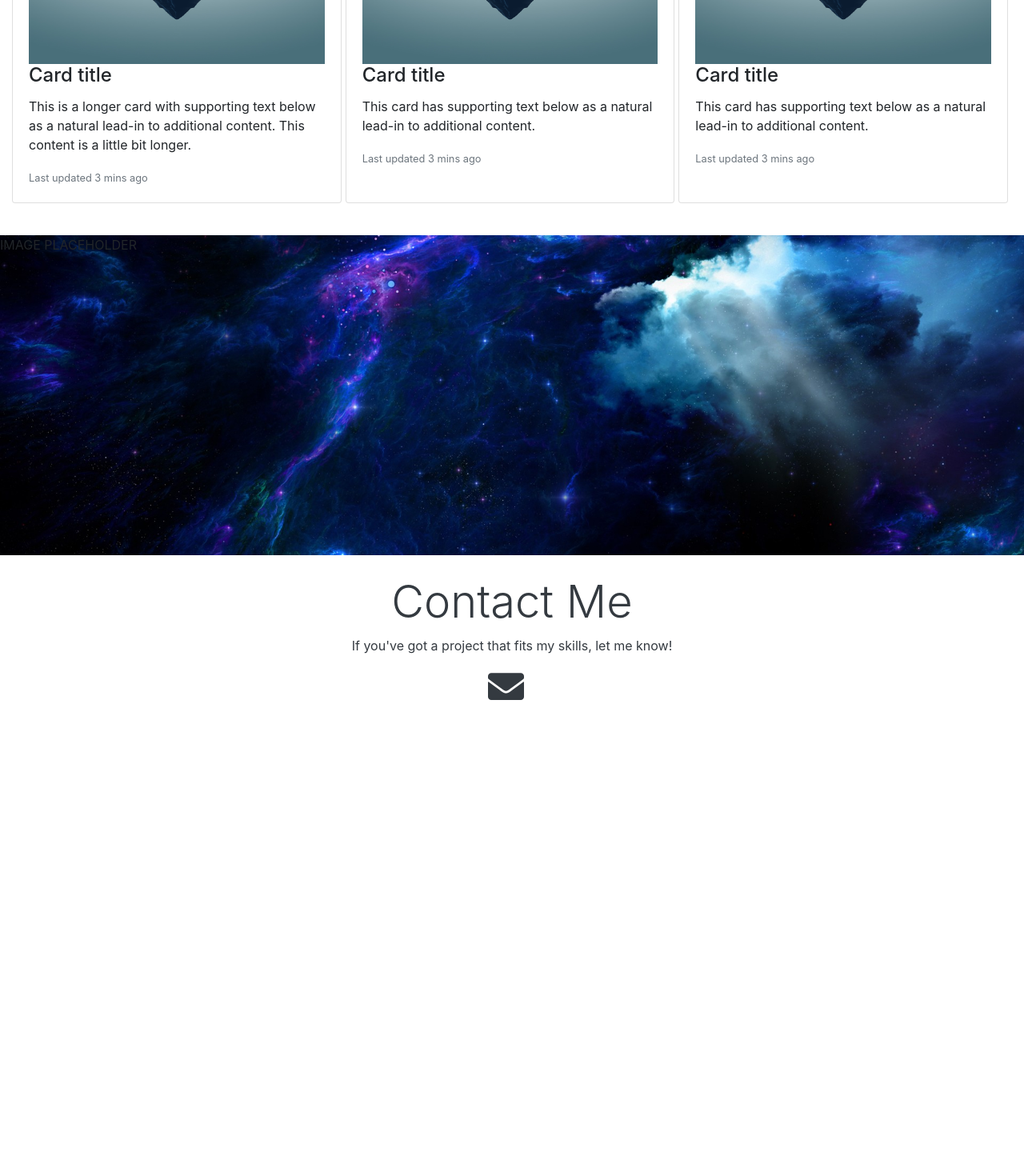
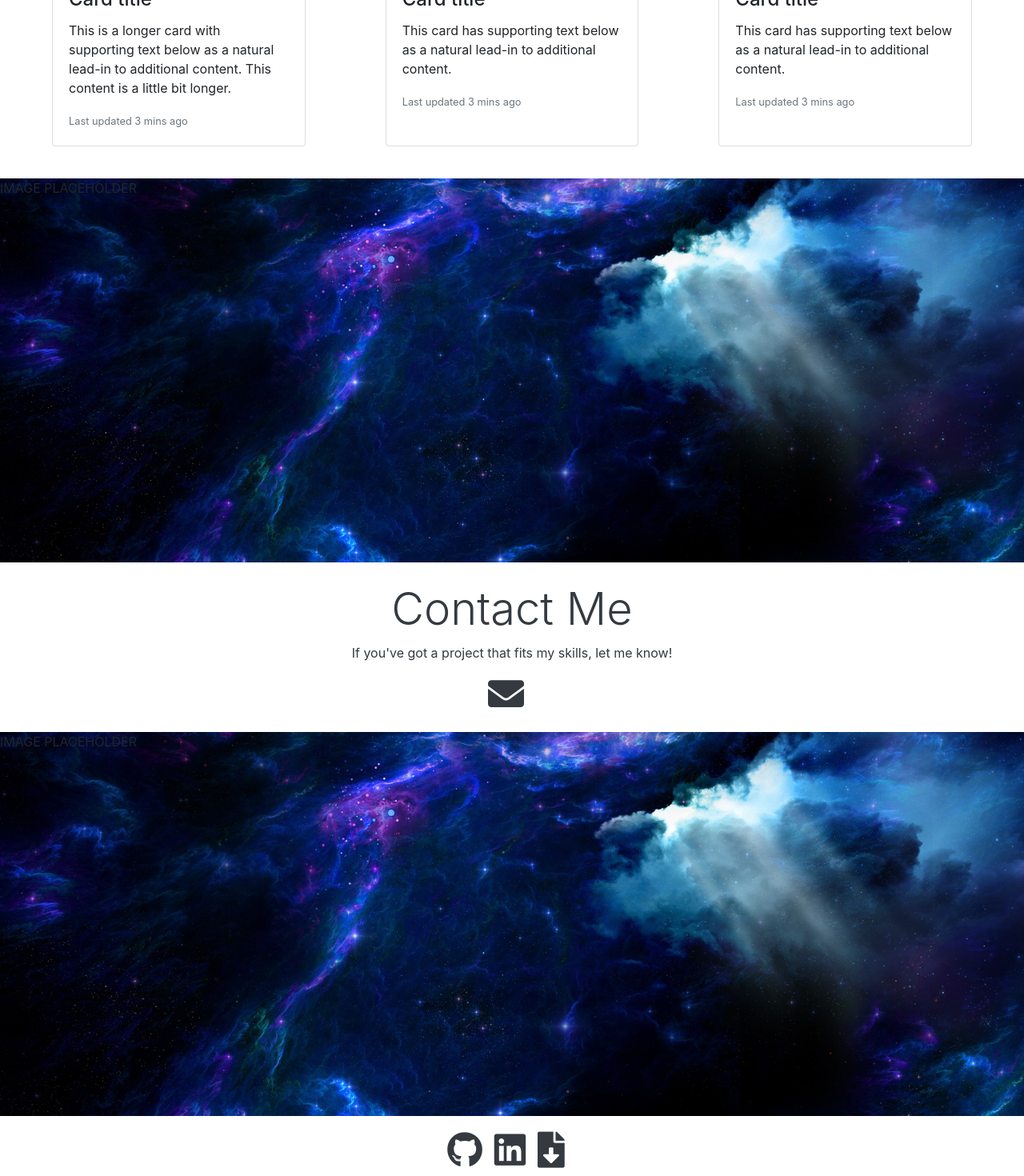
Before and after one commit to Tellefsonjr/github_portfolio, a React (Create React App) app: page / in a window 1280 px wide. Shown: the part 1229-2699 px from the top of the page at 80% size. Before the commit the page ends 2135 px from the top, so only its background shows below. Built offline with nearby package versions, Linux system fonts and the light colour scheme.

Commit message:
adds nav scroll, extra spacer & footer components and some mobile scaling

```diff
--- a/package.json
+++ b/package.json
@@ -5,9 +5,11 @@
   "homepage": "https://tellefsonjr.github.io/portfolio",
   "dependencies": {
     "gh-pages": "^2.0.1",
+    "git-http": "^0.1.1",
     "react": "^16.6.3",
     "react-dom": "^16.6.3",
-    "react-scripts": "2.1.1"
+    "react-scripts": "2.1.1",
+    "react-scroll": "^1.7.11"
   },
   "scripts": {
     "start": "react-scripts start",
--- a/src/App.js
+++ b/src/App.js
@@ -4,14 +4,12 @@ import { About } from "./components/About";
 import { Projects } from "./components/Projects";
 import { Spacer } from "./components/Spacer";
 import { Contact } from "./components/Contact";
+import { Footer } from "./components/Footer";
 
 //import logo from './logo.svg';
 import './stylesheets/App.css';
 
 class App extends Component {
-  constructor(props){    // Optional, declare a class field
-        super(props)
-  }
 
   render() {
     return (
@@ -20,6 +18,10 @@ class App extends Component {
         <Projects />
         <Spacer />
         <Contact />
+        <Spacer />
+
+        <Footer />
+
       </Root>
     );
   }
--- /dev/null
+++ b/src/components/Footer.js
@@ -0,0 +1,26 @@
+import React, { Component, PropTypes } from 'react';
+import "../stylesheets/Footer.css";
+/**
+ * Footer
+ */
+export class Footer extends Component {
+  render() {
+    return (
+      <div className="">
+        <div className="section row footer">
+          <div id="footerSection" className="col-lg-12 col-xs-12 fluid-container text-center text-dark">
+            <a href="/" ><span className="fab fa-github" /></a>
+            <a href="/" ><span className="fab fa-linkedin" /></a>
+            <a href="/" ><span className="fas fa-file-download" /></a>
+          </div>
+        </div>
+      </div>
+    );
+  }
+}
+
+// Spacer.propTypes = {
+//   prop: PropTypes.type.isRequired
+// }
+
+export default Footer;
--- a/src/components/Header.js
+++ b/src/components/Header.js
@@ -1,12 +1,16 @@
 import React, { Component, PropTypes } from 'react';
-
+import { Link, animateScroll as scroll } from 'react-scroll';
 /**
  * Header
  */
 export class Header extends Component {
-  scrollTo(e){
-    console.log(e);
-    // $('body').scrollTo('#'+e);
+  constructor(props) {
+    super(props);
+    // This binding is necessary to make `this` work in the callback
+    this.handleClick = this.handleClick.bind(this);
+  }
+  handleClick(e){
+    console.log("HELLOOO", e);
   }
 
   render() {
@@ -20,14 +24,20 @@ export class Header extends Component {
 
           <div className="collapse navbar-collapse" id="navbarSupportedContent">
             <ul className="navbar-nav mr-auto mx-auto">
-              <li className="nav-item active" onClick={this.scrollTo("aboutSection")}>
-                <span className="nav-link" href="/">About<span className="sr-only">(current)</span></span>
+              <li className="nav-item">
+                <Link activeClass="active" className="nav-link" to="aboutSection" spy={true} smooth={true} offset={-80} duration={500} onSetActive={this.handleSetActive}>
+                  About
+                </Link>
               </li>
               <li className="nav-item">
-                <a className="nav-link" href="/">Projects</a>
+                <Link activeClass="active" className="nav-link" to="projectSection" spy={true} smooth={true} offset={-56} duration={500} onSetActive={this.handleSetActive}>
+                  Projects
+                </Link>
               </li>
               <li className="nav-item">
-                <a className="nav-link" href="/">Contact</a>
+                <Link activeClass="active" className="nav-link" to="contactSection" spy={true} smooth={true} offset={-56} duration={500} onSetActive={this.handleSetActive}>
+                  Contact
+                </Link>
               </li>
             </ul>
           </div>
--- a/src/components/Root.js
+++ b/src/components/Root.js
@@ -7,7 +7,7 @@ export class Root extends Component {
   render() {
     return (
       <div className="container-fluid">
-        <Header/>
+        <Header />
         <div id="bodyContainer" className="row">
           <div className="col-xs-10 col-xs-offset-1">
             {this.props.children}
--- a/src/stylesheets/App.css
+++ b/src/stylesheets/App.css
@@ -1,7 +1,7 @@
 body{
   background: url("../images/preview.jpg");
   background-attachment: fixed;
-  background-position: center;
+  background-position: top;
   background-repeat: no-repeat;
   background-size: cover;
 }
--- a/src/stylesheets/Contact.css
+++ b/src/stylesheets/Contact.css
@@ -1,5 +1,6 @@
 #contactSection{
   background-color: white;
+  padding-top:35vh;
   padding: 25px;
   min-height: 25vh;
 }
--- /dev/null
+++ b/src/stylesheets/Footer.css
@@ -0,0 +1,24 @@
+#footerSection{
+  background-color: white;
+  padding: 10px;
+  min-height: 5vh;
+}
+@media (max-width: 575.98px) {
+  #footerSection{
+    height: 8vh;
+    padding: 0px;
+  }
+  #footerSection .fab, #footerSection .fas{
+    padding-top:5px;
+    font-size: 40px;
+  }
+}
+#footerSection .fab, #footerSection .fas{
+  padding-right: 15px;
+  text-decoration: none;
+  color: #343a40;
+  font-size: 45px;
+}
+#footerSection .fab:hover, #footerSection .fas:hover{
+  color: #007bff !important;
+}
--- a/src/stylesheets/Projects.css
+++ b/src/stylesheets/Projects.css
@@ -3,16 +3,22 @@
   width: 100vw;
   padding-bottom: 5vh;
 }
+.card-scroll-container{
+}
 
 .card-body {
     min-height: 300px;
     min-width: 300px;
-    margin-right: 5px;
+    margin: 0 50px;
 }
 @media (max-width: 575.98px) {
   .card-scroll-container{
     overflow-x: scroll;
 
   }
-
+  .card-body {
+      min-height: 300px;
+      min-width: 350px;
+      margin-right: 15px;
+  }
 }
--- a/src/stylesheets/Spacer.css
+++ b/src/stylesheets/Spacer.css
@@ -1,9 +1,16 @@
 .spacer{
   min-height: 25vh;
-  height: 50vh;
+  height: 60vh;
   background: url("../images/placeholder.jpg");
   background-attachment: fixed;
   background-position: center;
   background-repeat: no-repeat;
   background-size: cover;
 }
+@media (max-width: 575.98px) {
+  .spacer{
+    height: 52vh;
+
+  }
+
+}
```
Also changed, not shown: 1 other file (tests, documents, lock files or other folders).
